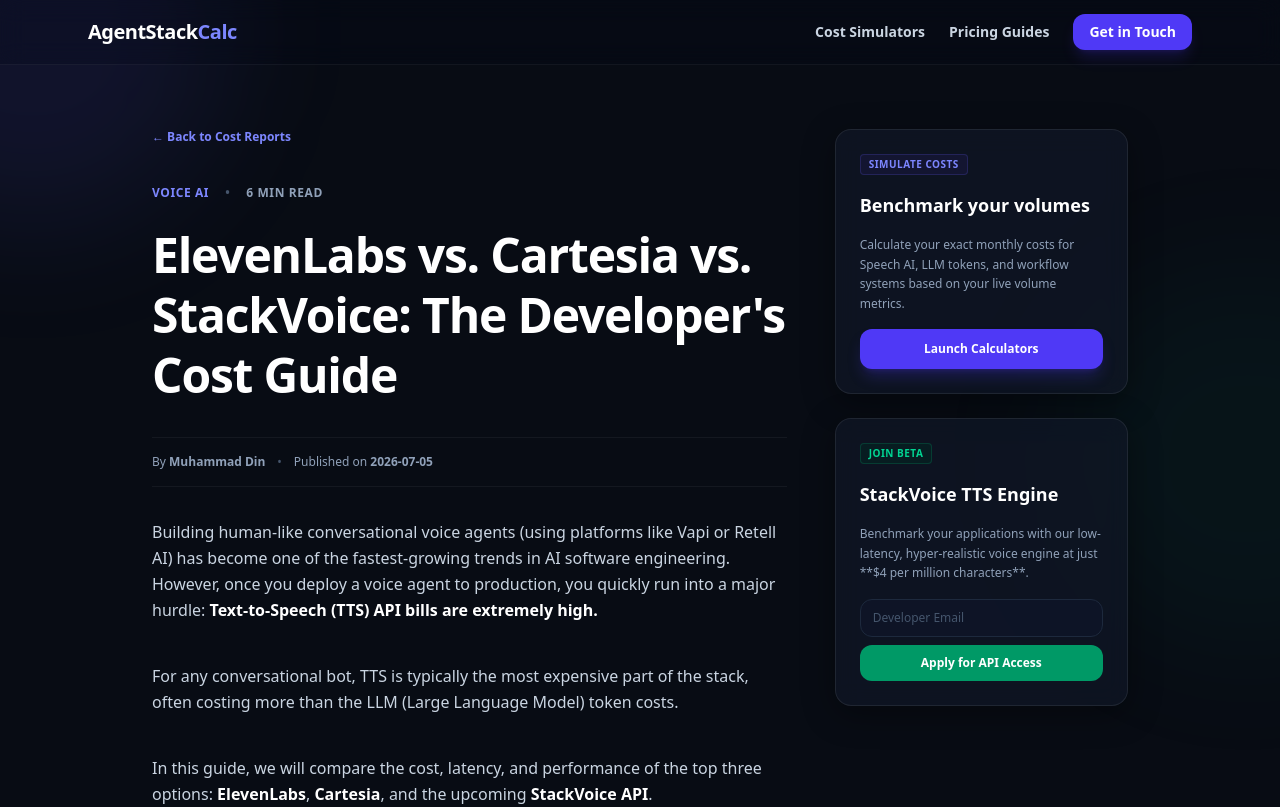
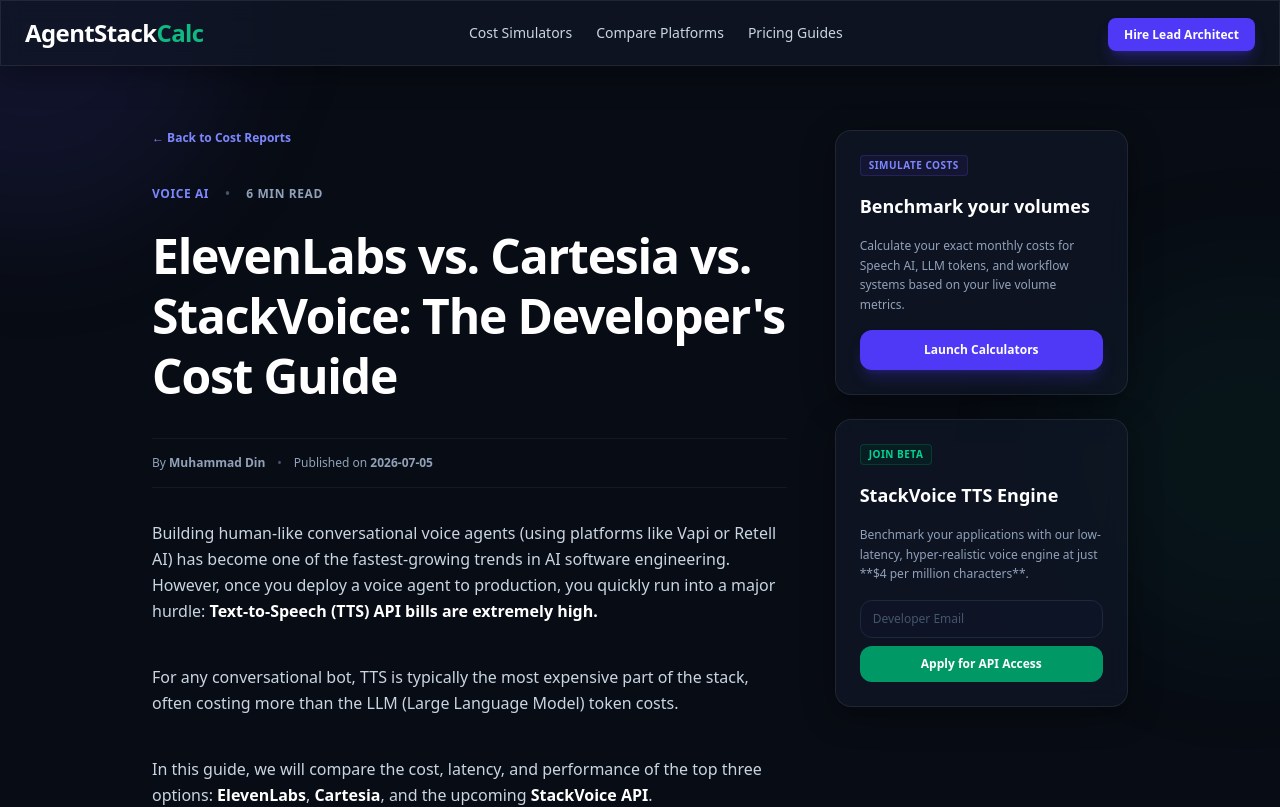
Before and after one commit to MUHAMMADDIN786/agentstack-web, a Next.js app: page /blog/elevenlabs-vs-cartesia-vs-stackvoice in a window 1280 px wide. Shown: the top 807 px of the page. Built offline with nearby package versions, Linux system fonts and the light colour scheme.

Commit message:
style: unify and align headers across homepage, blog list, and blog reader pages

```diff
--- a/src/app/blog/[slug]/page.tsx
+++ b/src/app/blog/[slug]/page.tsx
@@ -39,22 +39,25 @@
       </div>
 
       {/* HEADER */}
-      <header className="border-b border-white/5 bg-slate-950/20 backdrop-blur-md sticky top-0 z-50">
-        <div className="max-w-6xl mx-auto px-6 h-16 flex items-center justify-between">
-          <Link href="/" className="text-xl font-bold tracking-tight text-white font-display hover:opacity-90 transition-opacity">
-            AgentStack<span className="text-indigo-400">Calc</span>
-          </Link>
-          <div className="flex items-center gap-6">
-            <Link href="/" className="text-sm font-semibold text-slate-300 hover:text-white transition-colors">
-              Cost Simulators
-            </Link>
-            <Link href="/blog" className="text-sm font-semibold text-slate-300 hover:text-white transition-colors">
-              Pricing Guides
-            </Link>
-            <Link href="/contact" className="text-sm font-semibold text-white bg-indigo-600 hover:bg-indigo-700 px-4 py-2 rounded-xl transition-all shadow-lg shadow-indigo-600/20">
-              Get in Touch
-            </Link>
-          </div>
+      <header className="glass-panel sticky top-0 z-50 px-6 py-4 flex items-center justify-between">
+        <Link href="/" className="flex items-center gap-2 hover:opacity-90 transition-opacity">
+          <span className="text-2xl font-bold tracking-tight text-white font-display">
+            AgentStack<span className="text-[#10b981] font-extrabold">Calc</span>
+          </span>
+        </Link>
+        <nav className="hidden md:flex items-center gap-6 text-sm font-medium text-slate-300">
+          <Link href="/#calculator" className="hover:text-white transition-colors">Cost Simulators</Link>
+          <Link href="/#comparison" className="hover:text-white transition-colors">Compare Platforms</Link>
+          <Link href="/blog" className="hover:text-white transition-colors">Pricing Guides</Link>
+        </nav>
+        <div>
+          <a
+            href="https://www.upwork.com/freelancers/~01f8ce5ce11decf069?mp_source=share"
+            target="_blank"
+            className="px-4 py-2 text-xs font-semibold text-white bg-indigo-600 rounded-lg hover:bg-indigo-700 transition-colors shadow-lg shadow-indigo-600/30"
+          >
+            Hire Lead Architect
+          </a>
         </div>
       </header>
 
--- a/src/app/blog/page.tsx
+++ b/src/app/blog/page.tsx
@@ -18,22 +18,25 @@
       </div>
 
       {/* HEADER */}
-      <header className="border-b border-white/5 bg-slate-950/20 backdrop-blur-md sticky top-0 z-50">
-        <div className="max-w-6xl mx-auto px-6 h-16 flex items-center justify-between">
-          <Link href="/" className="text-xl font-bold tracking-tight text-white font-display hover:opacity-90 transition-opacity">
-            AgentStack<span className="text-indigo-400">Calc</span>
-          </Link>
-          <div className="flex items-center gap-6">
-            <Link href="/" className="text-sm font-semibold text-slate-300 hover:text-white transition-colors">
-              Cost Simulators
-            </Link>
-            <Link href="/about" className="text-sm font-semibold text-slate-300 hover:text-white transition-colors">
-              About
-            </Link>
-            <Link href="/contact" className="text-sm font-semibold text-white bg-indigo-600 hover:bg-indigo-700 px-4 py-2 rounded-xl transition-all shadow-lg shadow-indigo-600/20">
-              Get in Touch
-            </Link>
-          </div>
+      <header className="glass-panel sticky top-0 z-50 px-6 py-4 flex items-center justify-between">
+        <Link href="/" className="flex items-center gap-2 hover:opacity-90 transition-opacity">
+          <span className="text-2xl font-bold tracking-tight text-white font-display">
+            AgentStack<span className="text-[#10b981] font-extrabold">Calc</span>
+          </span>
+        </Link>
+        <nav className="hidden md:flex items-center gap-6 text-sm font-medium text-slate-300">
+          <Link href="/#calculator" className="hover:text-white transition-colors">Cost Simulators</Link>
+          <Link href="/#comparison" className="hover:text-white transition-colors">Compare Platforms</Link>
+          <Link href="/blog" className="hover:text-white transition-colors">Pricing Guides</Link>
+        </nav>
+        <div>
+          <a
+            href="https://www.upwork.com/freelancers/~01f8ce5ce11decf069?mp_source=share"
+            target="_blank"
+            className="px-4 py-2 text-xs font-semibold text-white bg-indigo-600 rounded-lg hover:bg-indigo-700 transition-colors shadow-lg shadow-indigo-600/30"
+          >
+            Hire Lead Architect
+          </a>
         </div>
       </header>
 
--- a/src/app/page.tsx
+++ b/src/app/page.tsx
@@ -236,14 +236,14 @@
     <div className="flex flex-col min-h-screen">
       {/* HEADER */}
       <header className="glass-panel sticky top-0 z-50 px-6 py-4 flex items-center justify-between">
-        <div className="flex items-center gap-2">
+        <a href="/" className="flex items-center gap-2 hover:opacity-90 transition-opacity">
           <span className="text-2xl font-bold tracking-tight text-white">
             AgentStack<span className="text-[#10b981] font-extrabold">Calc</span>
           </span>
-        </div>
+        </a>
         <nav className="hidden md:flex items-center gap-6 text-sm font-medium text-slate-300">
-          <a href="#calculator" className="hover:text-white transition-colors">Cost Simulators</a>
-          <a href="#comparison" className="hover:text-white transition-colors">Compare Platforms</a>
+          <a href="/#calculator" className="hover:text-white transition-colors">Cost Simulators</a>
+          <a href="/#comparison" className="hover:text-white transition-colors">Compare Platforms</a>
           <a href="/blog" className="hover:text-white transition-colors">Pricing Guides</a>
         </nav>
         <div>
```
